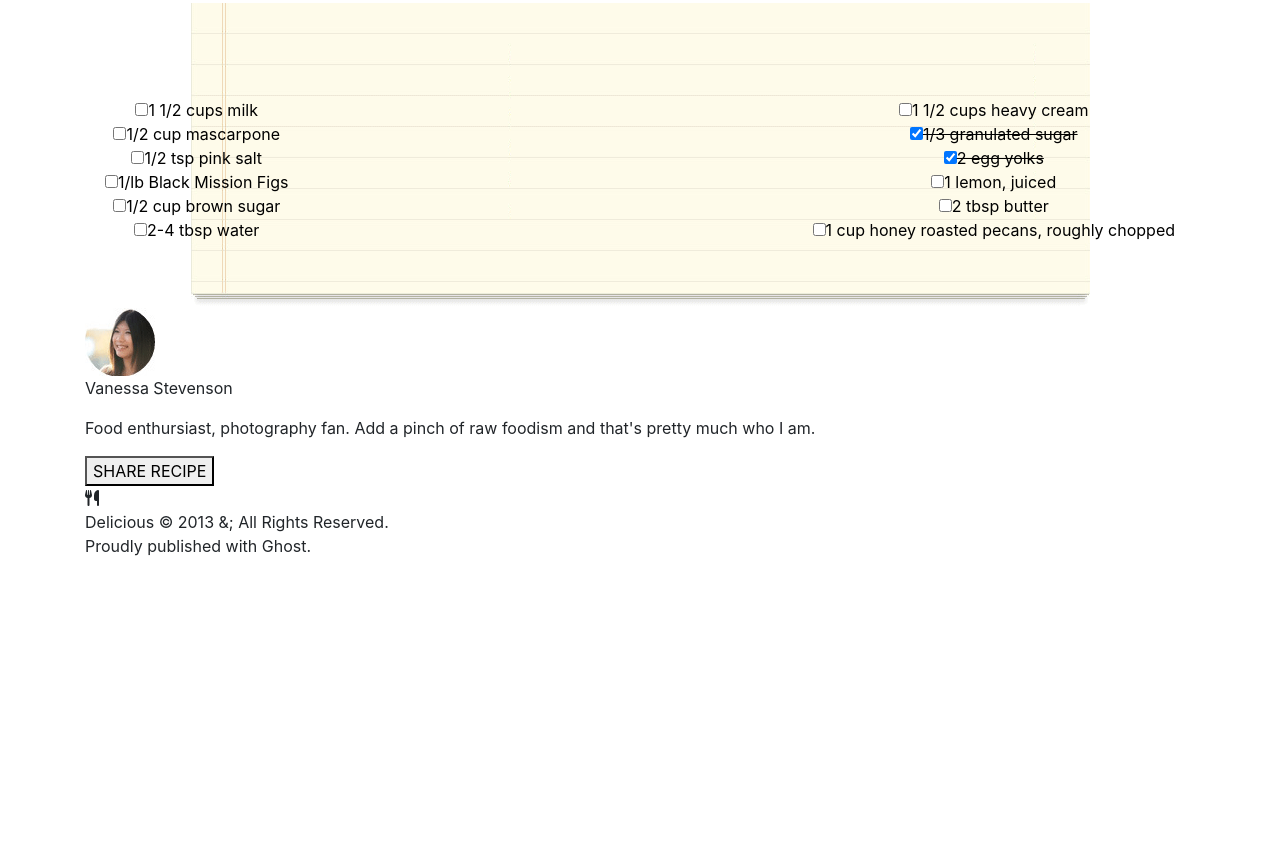
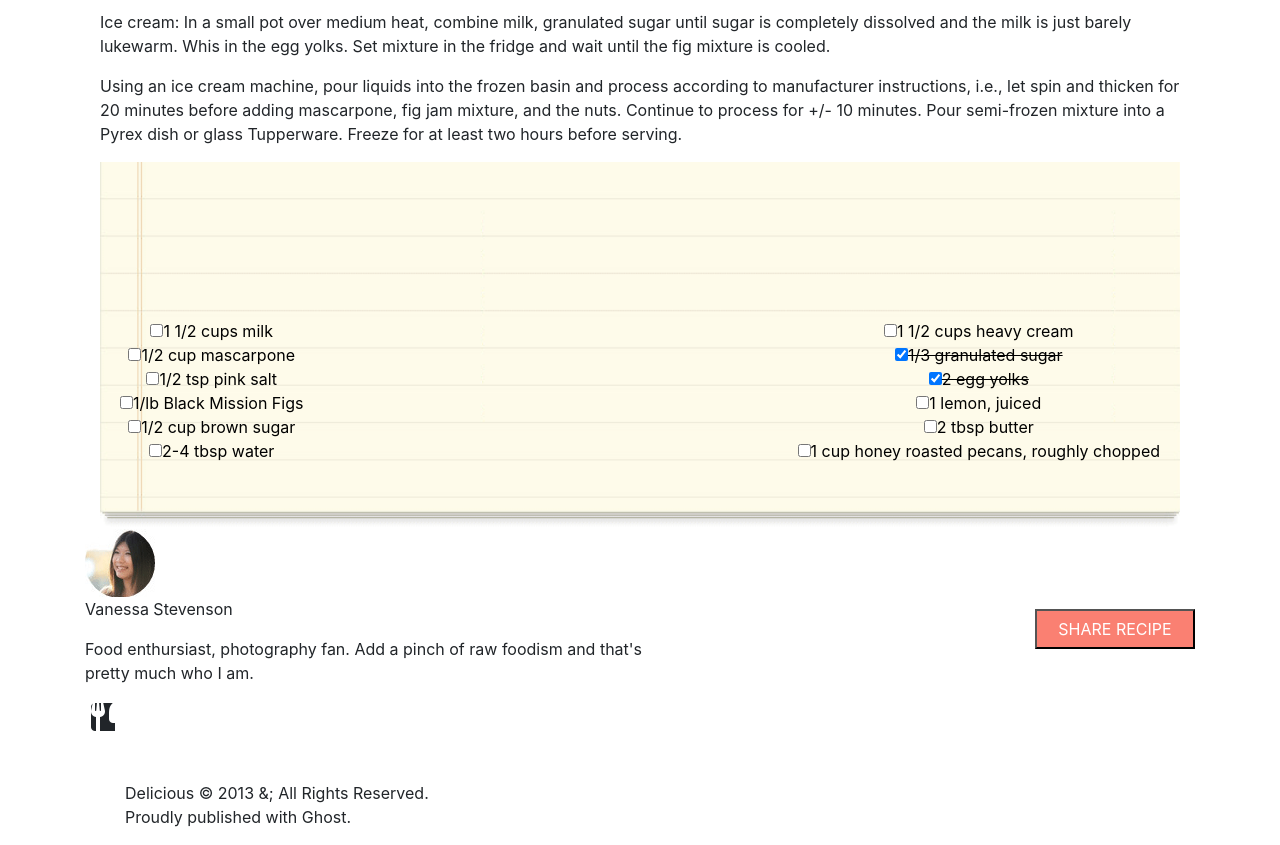
Before and after one commit to mlh6118/chocolate-pizza, a plain HTML site: page index.html in a window 1280 px wide. Shown: the part 1014-1859 px from the top of the page. Before the commit the page ends 1588 px from the top, so only its background shows below. Drawn offline with nearby package versions, Linux system fonts and the light colour scheme; a web font is replaced by a local one.

Commit message:
fixes to layout

```diff
--- a/css/style.css
+++ b/css/style.css
@@ -2,6 +2,7 @@
     box-sizing: border-box;
 
 }
+
 
 header {
 
@@ -22,7 +23,7 @@ header {
 
 }
 
-#logo {
+.logo {
    display: flex;
 
 }
@@ -83,6 +84,31 @@ hr {
     font-family: 'News Cycle', sans-serif;
   }
 
+  #share {
+      float: right;
+      background-color: salmon;
+      color: white;
+      width: 10rem;
+      height: 2.5rem;
+      margin-top: 5rem;
+
+  }
+
+  /* .fa-stack {
+    display: block;
+    height: 2em;
+    line-height: 2em;
+    position: inherit;
+    vertical-align: middle;
+    width: 2.5em;
+  } */
+
+  #footer-text {
+        margin-top: 5rem;
+        margin-bottom: 1rem;
+    }
+
+
 https://fonts.google.com/specimen/Italianno?preview.text=Delicious&preview.text_type=custom
 
 https://fonts.google.com/specimen/Fira+Sans+Extra+Condensed?preview.text=Chocolate%20Piz&preview.text_type=custom
--- a/index.html
+++ b/index.html
@@ -19,8 +19,8 @@
 <body>
   <div class="container">
   <header>
-    <div id="logo">
-      <span class="fa-stack fa-2x">
+    <div class="logo">
+      <span id="logotop" class="fa-stack fa-2x">
         <i class="fas fa-square fa-stack-2x"></i>
         <i class="fas fa-utensils fa-stack-1x fa-inverse"></i>
       </span>
@@ -53,6 +53,7 @@
 
 
   <main>
+    <div class="container">
     <div>
       <h1 class="title">
         Chocolate Pizza
@@ -72,7 +73,7 @@
   </div>
     <div>
     <img src="img/choco-pizza.png"
-      alt="A round disc of white chocolate topped with hemispheres of milk cocolate, cut up candy bar, and a few colorful candies.">
+      alt="A round disc of white chocolate topped with hemispheres of milk cocolate, cut up candy bar, and a few colorful candies." style="width: 100%;">
 
     <p>
       For the fig-swirl: Melt butter over medium heat in a saucepan. Add brown sugar and stir to dissolve. Halve all of
@@ -91,8 +92,11 @@
       two hours before serving.
     </p>
   </div>
+</div>
+<div class="container">
     <div id="holder">
-    <img src="img/list-bg.png">
+      <div class="container"></div>
+    <img src="img/list-bg.png" style="width: 100%;">
     <ul id="left">
       <li><input type="checkbox">1 1/2 cups heavy cream</li>
       <li class="line"><input type="checkbox" checked>1/3 granulated sugar</li>
@@ -109,29 +113,34 @@
       <li><input type="checkbox">1/2 cup brown sugar</li>
       <li><input type="checkbox">2-4 tbsp water</li>
 
-
-
     </ul>
   </div>
-
+</div>
     <img src="img/van-pic.png">
+    <button id="share">SHARE RECIPE</button>
     <p>
       Vanessa Stevenson
     </p>
     <p>
-      Food enthursiast, photography fan. Add a pinch of raw foodism and that's pretty much who I am.
+      Food enthursiast, photography fan. Add a pinch of raw foodism and that's <br>
+      pretty much who I am.
     </p>
-    <button>SHARE RECIPE</button>
+
   </main>
 
   <footer>
-    <i class="fas fa-utensils"></i>
-    <p>
+    <div class="logo" >
+      <div id="logo2" class="fa-stack fa-1x">
+        <i id="logo3" class="fas fa-square fa-stack-2x"></i>
+        <i id="logo4" class="fas fa-utensils fa-stack-2x fa-inverse"></i>
+      </div>
+    <p id="footer-text">
       Delicious &copy; 2013 &; All Rights Reserved.<br />
       Proudly published with Ghost.
     </p>
   </footer>
 </div>
+</div>
 </body>
 
 </html>
```
